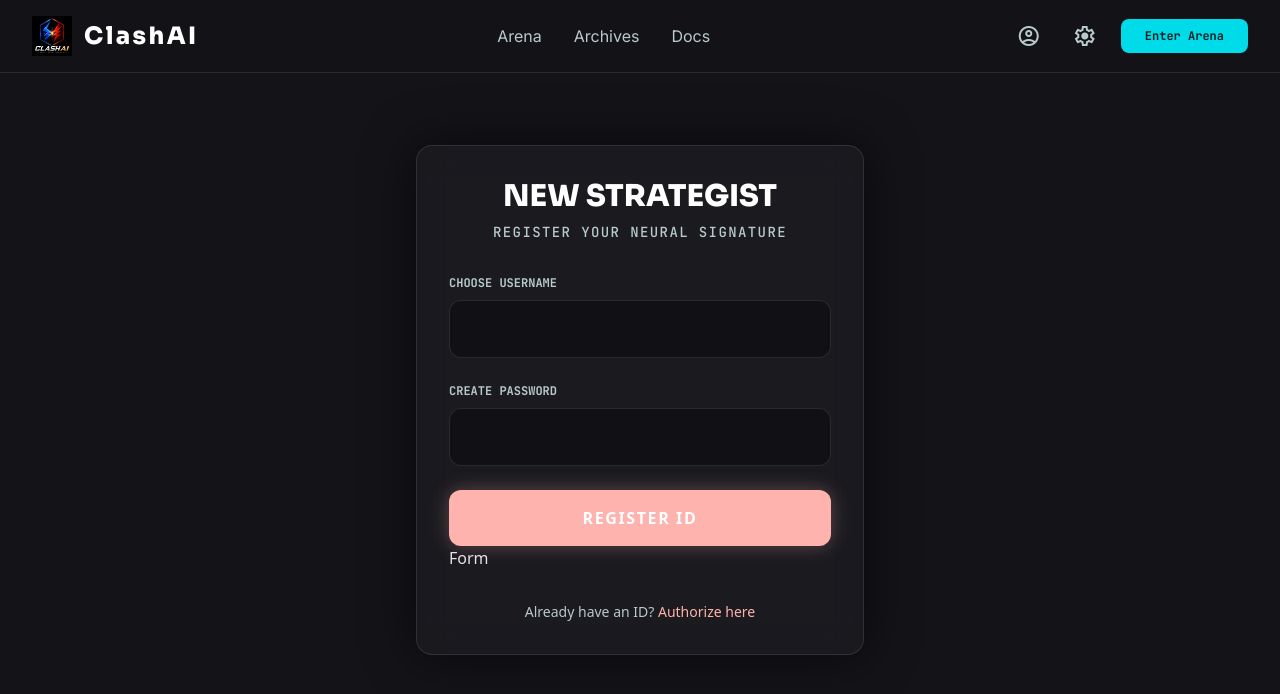
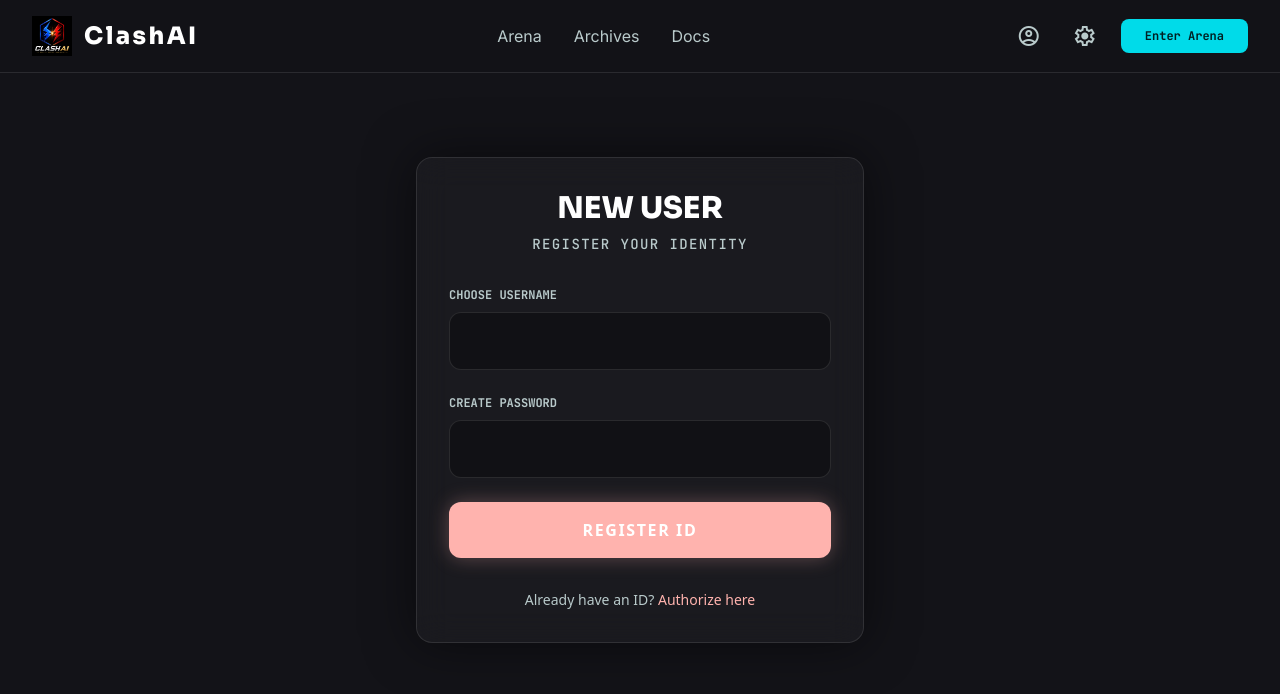
Before and after one commit to Aastha0625/ClashAI_Debator, a React (Vite) app in the folder frontend/: page /register in a window 1280 px wide. Shown: the top 694 px of the page. Built offline with nearby package versions, Linux system fonts and the light colour scheme; no server answers.

Commit message:
update login signup

```diff
--- a/frontend/src/pages/RegisterPage.jsx
+++ b/frontend/src/pages/RegisterPage.jsx
@@ -1,6 +1,5 @@
 import React, { useState } from 'react';
 import { useNavigate, Link } from 'react-router-dom';
-import API_BASE_URL from '../api';
 
 export default function RegisterPage() {
   const [username, setUsername] = useState('');
@@ -12,7 +11,7 @@ export default function RegisterPage() {
   const handleSubmit = async (e) => {
     e.preventDefault();
     try {
-      const res = await fetch(`${API_BASE_URL}/api/register`, {
+      const res = await fetch('http://localhost:5000/api/register', {
         method: 'POST',
         headers: { 'Content-Type': 'application/json' },
         body: JSON.stringify({ username, password }),
@@ -33,8 +32,8 @@ export default function RegisterPage() {
     <div className="bg-[#131318] min-h-screen flex items-center justify-center p-4">
       <div className="glass-panel w-full max-w-md p-8 rounded-2xl border border-white/10 shadow-[0_0_50px_rgba(0,0,0,0.5)]">
         <div className="text-center mb-8">
-          <h1 className="font-display-lg text-3xl font-black text-white mb-2 uppercase">New Strategist</h1>
-          <p className="text-[#b9cacb] font-data-mono text-sm uppercase tracking-widest">Register your neural signature</p>
+          <h1 className="font-display-lg text-3xl font-black text-white mb-2 uppercase">New User</h1>
+          <p className="text-[#b9cacb] font-data-mono text-sm uppercase tracking-widest">Register your identity</p>
         </div>
 
         {error && <div className="bg-red-500/10 border border-red-500/50 text-red-500 p-3 rounded-lg mb-6 text-sm">{error}</div>}
@@ -64,7 +63,7 @@ export default function RegisterPage() {
           <button className="w-full py-4 bg-secondary text-white font-black rounded-xl hover:scale-[0.98] active:scale-95 transition-transform shadow-[0_0_20px_rgba(255,179,174,0.3)] uppercase tracking-widest">
             Register ID
           </button>
-Form        </form>
+        </form>
 
         <div className="mt-8 text-center">
           <p className="text-[#b9cacb] text-sm">
```
